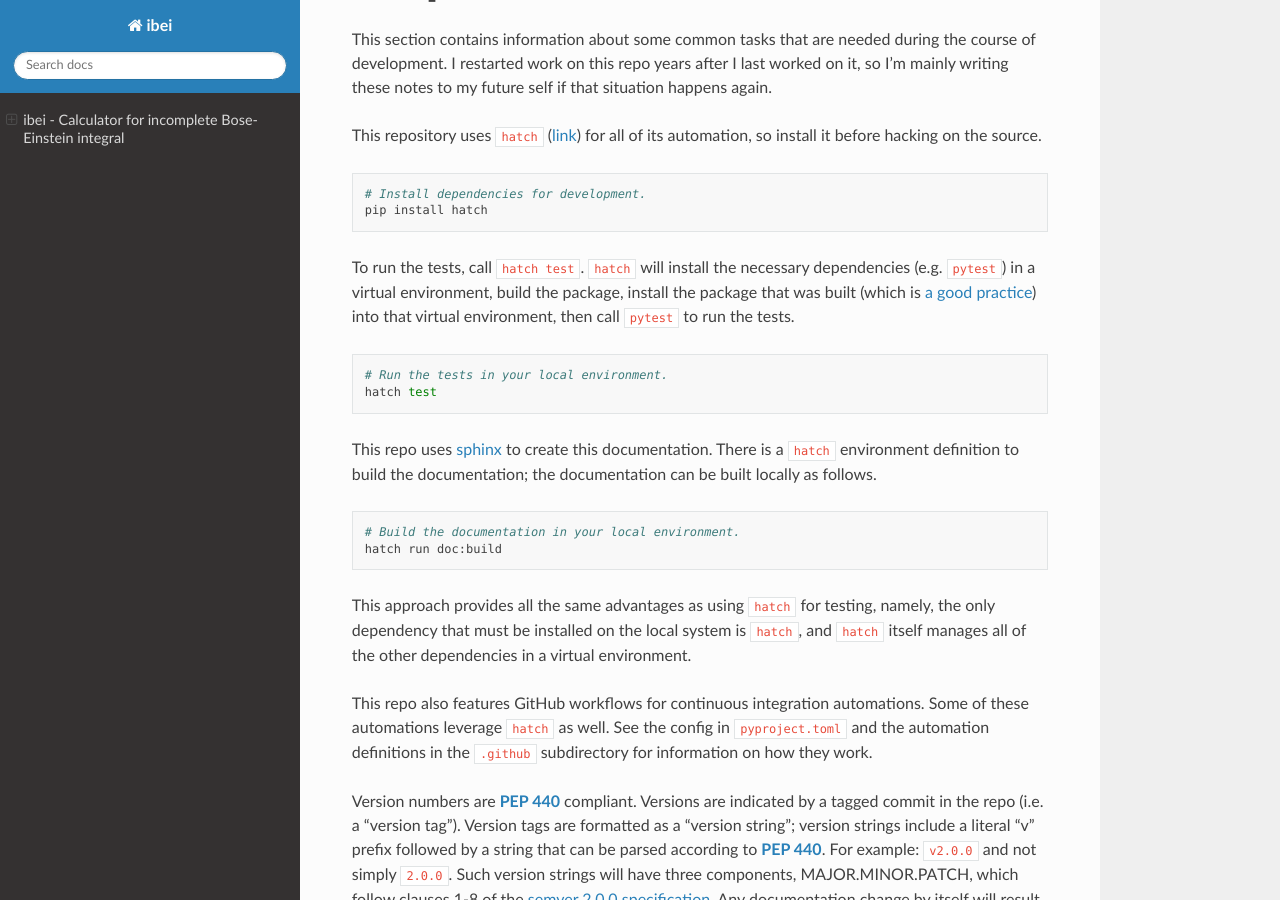
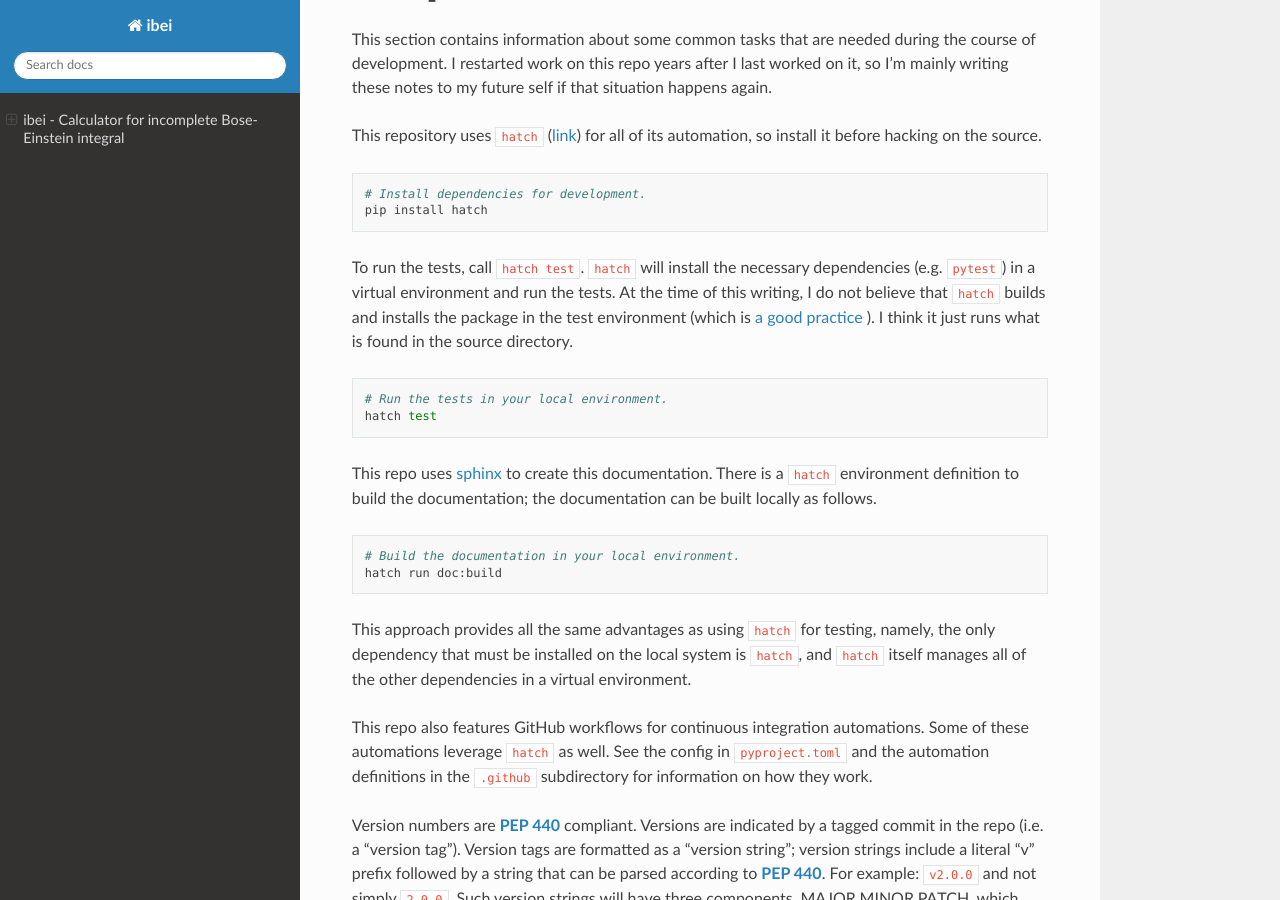
Before and after one commit to jrsmith3/ibei, a Sphinx documentation site: the page built from doc/index.rst, in a window 1280 px wide and 900 px high, scrolled down 3874 px. Built offline with Sphinx 7.4.7 and the Read the Docs theme 3.1.0, drawn with Linux system fonts in a browser that asks for light colours; the version number could not be read and is left out; cross-references to code outside the pages are shown as plain code.

Commit message:
Edit for accuracy

```diff
--- a/doc/index.rst
+++ b/doc/index.rst
@@ -198,10 +198,12 @@ so install it before hacking on the source.
 
 
 To run the tests, call ``hatch test``. ``hatch`` will install the
-necessary dependencies (e.g. ``pytest``) in a virtual environment,
-build the package, install the package that was built (which is
-`a good practice <https://blog.ionelmc.ro/2014/05/25/python-packaging/>`_)
-into that virtual environment, then call ``pytest`` to run the tests.
+necessary dependencies (e.g. ``pytest``) in a virtual environment and
+run the tests. At the time of this writing, I do not believe that
+``hatch`` builds and installs the package in the test environment
+(which is
+`a good practice <https://blog.ionelmc.ro/2014/05/25/python-packaging/>`_
+). I think it just runs what is found in the source directory.
 
 .. code-block:: bash
 
```
